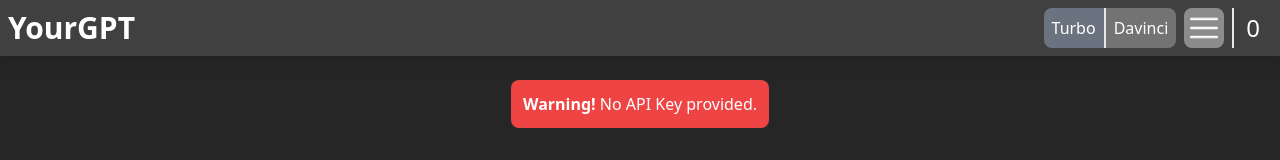
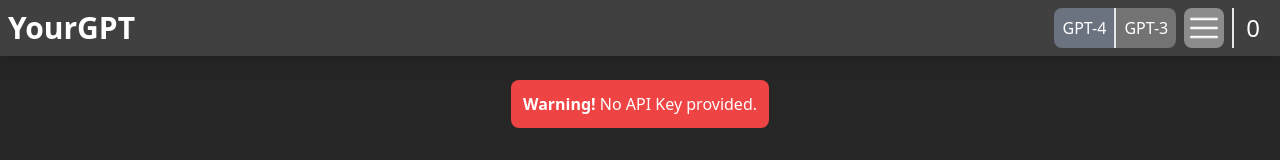
Before and after one commit to S4IVin/your-gpt, a Vue app: page / in a window 1280 px wide. Shown: the top 160 px of the page. Built offline with nearby package versions, Linux system fonts and the light colour scheme; what gpt3-tokenizer would draw is missing.

Commit message:
feat: 🎸 Added GPT-4

```diff
--- a/src/components/TheModelSelector.vue
+++ b/src/components/TheModelSelector.vue
@@ -1,36 +1,36 @@
 <template>
   <tooltip
-    offset_y="5.5"
+    offset_y="4.5"
     offset_x="-3"
     width="10"
-    text="GPT-3.5 based model optimized for chat at 1/10th of Davinci, but heavily filtered."
+    text="GPT-4 based model 1/3 more expensive than GPT-4, very smart."
   >
     <button
       @click="changeModel(true)"
       :class="{
         'p-2 rounded-l-lg border-r-2': true,
-        'bg-neutral-500': !settings.gptTurbo,
-        'bg-gray-500': settings.gptTurbo
+        'bg-neutral-500': !settings.gpt4,
+        'bg-gray-500': settings.gpt4
       }"
     >
-      Turbo
+      GPT-4
     </button>
   </tooltip>
   <tooltip
     offset_y="5.5"
     offset_x="-3"
     width="10"
-    text="GPT-3 based model 10x more expensive than GPT-3.5, but with no filtering."
+    text="GPT-3 based model 1/3 cheaper than GPT-4, with no filtering but less smart."
   >
     <button
       @click="changeModel(false)"
       :class="{
         'p-2 rounded-r-lg': true,
-        'bg-neutral-500': settings.gptTurbo,
-        'bg-gray-500': !settings.gptTurbo
+        'bg-neutral-500': settings.gpt4,
+        'bg-gray-500': !settings.gpt4
       }"
     >
-      Davinci
+      GPT-3
     </button>
   </tooltip>
 </template>
@@ -42,7 +42,7 @@
 const settings = useSettingsStore()
 
 const changeModel = (value) => {
-  settings.gptTurbo = value
+  settings.gpt4 = value
   localStorage.setItem('gptTurbo', value)
 }
 </script>
--- a/src/components/TheSettingsMenu.vue
+++ b/src/components/TheSettingsMenu.vue
@@ -20,7 +20,7 @@
       />
     </div>
     <div class="flex justify-between">
-      <tooltip :hidden="settings.gptTurbo" offset_y="3" text="The name of your role.">
+      <tooltip :hidden="settings.gpt4" offset_y="3" text="The name of your role.">
         <div class="flex flex-col">
           <span>User Role</span>
           <input
@@ -31,7 +31,7 @@
           />
         </div>
       </tooltip>
-      <tooltip :hidden="settings.gptTurbo" offset_y="3" text="The name of assistant's role.">
+      <tooltip :hidden="settings.gpt4" offset_y="3" text="The name of assistant's role.">
         <div class="flex flex-col">
           <span>Assistant Role</span>
           <input
@@ -44,12 +44,12 @@
       </tooltip>
     </div>
     <tooltip
-      :hidden="!settings.gptTurbo"
+      :hidden="!settings.gpt4"
       offset_y="3.5"
       text="The system prompt helps you set the behavior of the assistant. It is written in 2nd person."
     >
       <div class="flex flex-col border-b-2 pb-3">
-        <span>System Prompt (Turbo)</span>
+        <span>System Prompt (GPT-4)</span>
         <textarea
           v-model="settings.systemPrompt"
           @input="addToStore('systemPrompt', $event.target.value)"
@@ -59,12 +59,12 @@
       </div>
     </tooltip>
     <tooltip
-      :hidden="settings.gptTurbo"
+      :hidden="settings.gpt4"
       offset_y="3.5"
       text="The system prompt helps you set the behavior of the assistant. It is written in 3rd person."
     >
       <div class="flex flex-col border-b-2 pb-3">
-        <span>System Prompt (Davinci)</span>
+        <span>System Prompt (GPT-3)</span>
         <textarea
           v-model="settings.davinciPrompt"
           @input="addToStore('davinciPrompt', $event.target.value)"
@@ -101,11 +101,11 @@
         />
       </div>
     </tooltip>
-    <div :class="{ 'opacity-50': settings.gptTurbo }">
+    <div :class="{ 'opacity-50': settings.gpt4 }">
       <tooltip
-        :offset_y="ref(!settings.gptTurbo ? 5.5 : 2)"
+        :offset_y="ref(!settings.gpt4 ? 5.5 : 2)"
         :text="
-          !settings.gptTurbo
+          !settings.gpt4
             ? 'Higher values make the text more creative and diverse. Lower values make the text more predictable and accurate.'
             : 'Setting avaible only with Davinci model'
         "
@@ -113,7 +113,7 @@
         <div class="flex flex-col">
           <span>Temperature {{ settings.temperature }}</span>
           <input
-            :disabled="settings.gptTurbo"
+            :disabled="settings.gpt4"
             v-model.number="settings.temperature"
             @input="addToStore('temperature', $event.target.value)"
             type="range"
@@ -124,9 +124,9 @@
         </div>
       </tooltip>
       <tooltip
-        :offset_y="ref(!settings.gptTurbo ? 5.5 : 2)"
+        :offset_y="ref(!settings.gpt4 ? 5.5 : 2)"
         :text="
-          !settings.gptTurbo
+          !settings.gpt4
             ? 'Higher values reduce repetition but lower coherence. Lower values increase repetition but improve coherence.'
             : 'Setting avaible only with Davinci model'
         "
@@ -134,7 +134,7 @@
         <div class="flex flex-col">
           <span>Presence Penalty {{ settings.presencePenalty }}</span>
           <input
-            :disabled="settings.gptTurbo"
+            :disabled="settings.gpt4"
             v-model.number="settings.presencePenalty"
             @input="addToStore('presencePenalty', $event.target.value)"
             type="range"
@@ -145,9 +145,9 @@
         </div>
       </tooltip>
       <tooltip
-        :offset_y="ref(!settings.gptTurbo ? 5.5 : 2)"
+        :offset_y="ref(!settings.gpt4 ? 5.5 : 2)"
         :text="
-          !settings.gptTurbo
+          !settings.gpt4
             ? 'Higher values penalize repeated words but impair readability. Lower values favor repeated words but enhance readability.'
             : 'Setting avaible only with Davinci model'
         "
@@ -155,8 +155,8 @@
         <div class="flex flex-col">
           <span>Frequency Penalty {{ settings.frequencyPenalty }}</span>
           <input
-            :disabled="settings.gptTurbo"
-            :readonly="settings.gptTurbo"
+            :disabled="settings.gpt4"
+            :readonly="settings.gpt4"
             v-model.number="settings.frequencyPenalty"
             @input="addToStore('frequencyPenalty', $event.target.value)"
             type="range"
--- a/src/stores/AppStore.js
+++ b/src/stores/AppStore.js
@@ -82,7 +82,7 @@
   const generateConfiguration = () => {
     const configuration = new Configuration({ apiKey: settings.apiKey })
     const openai = new OpenAIApi(configuration)
-    return settings.gptTurbo
+    return settings.gpt4
       ? (a) => openai.createChatCompletion(a)
       : (a) => openai.createCompletion(a)
   }
@@ -94,13 +94,13 @@
     messages.value[0] = { role: 'system', content: settings.systemPrompt }
 
     return getChatCompletion({
-      model: settings.gptTurbo ? 'gpt-3.5-turbo' : 'text-davinci-003',
-      messages: settings.gptTurbo ? getMessages() : undefined,
-      prompt: !settings.gptTurbo ? prompt : undefined,
-      max_tokens: !settings.gptTurbo ? 4092 - getTokenCount(prompt) : undefined,
-      temperature: !settings.gptTurbo ? settings.temperature : undefined,
-      presence_penalty: !settings.gptTurbo ? settings.presencePenalty : undefined,
-      frequency_penalty: !settings.gptTurbo ? settings.frequencyPenalty : undefined
+      model: settings.gpt4 ? 'gpt-4' : 'text-davinci-003',
+      messages: settings.gpt4 ? getMessages() : undefined,
+      prompt: !settings.gpt4 ? prompt : undefined,
+      max_tokens: !settings.gpt4 ? 4092 - getTokenCount(prompt) : undefined,
+      temperature: !settings.gpt4 ? settings.temperature : undefined,
+      presence_penalty: !settings.gpt4 ? settings.presencePenalty : undefined,
+      frequency_penalty: !settings.gpt4 ? settings.frequencyPenalty : undefined
     })
   }
 
@@ -111,7 +111,7 @@
       updateUsageAndCost(reply.data.usage.total_tokens)
       addMessage(
         'assistant',
-        settings.gptTurbo ? reply.data.choices[0].message.content : reply.data.choices[0].text
+        settings.gpt4 ? reply.data.choices[0].message.content : reply.data.choices[0].text
       )
     }
   }
--- a/src/stores/SettingsStore.js
+++ b/src/stores/SettingsStore.js
@@ -22,7 +22,7 @@
   const frequencyPenalty = ref(useStorage('frequencyPenalty', true, 0))
 
   return {
-    gptTurbo,
+    gpt4: gptTurbo,
     apiKey,
     userRole,
     assistantRole,
```
